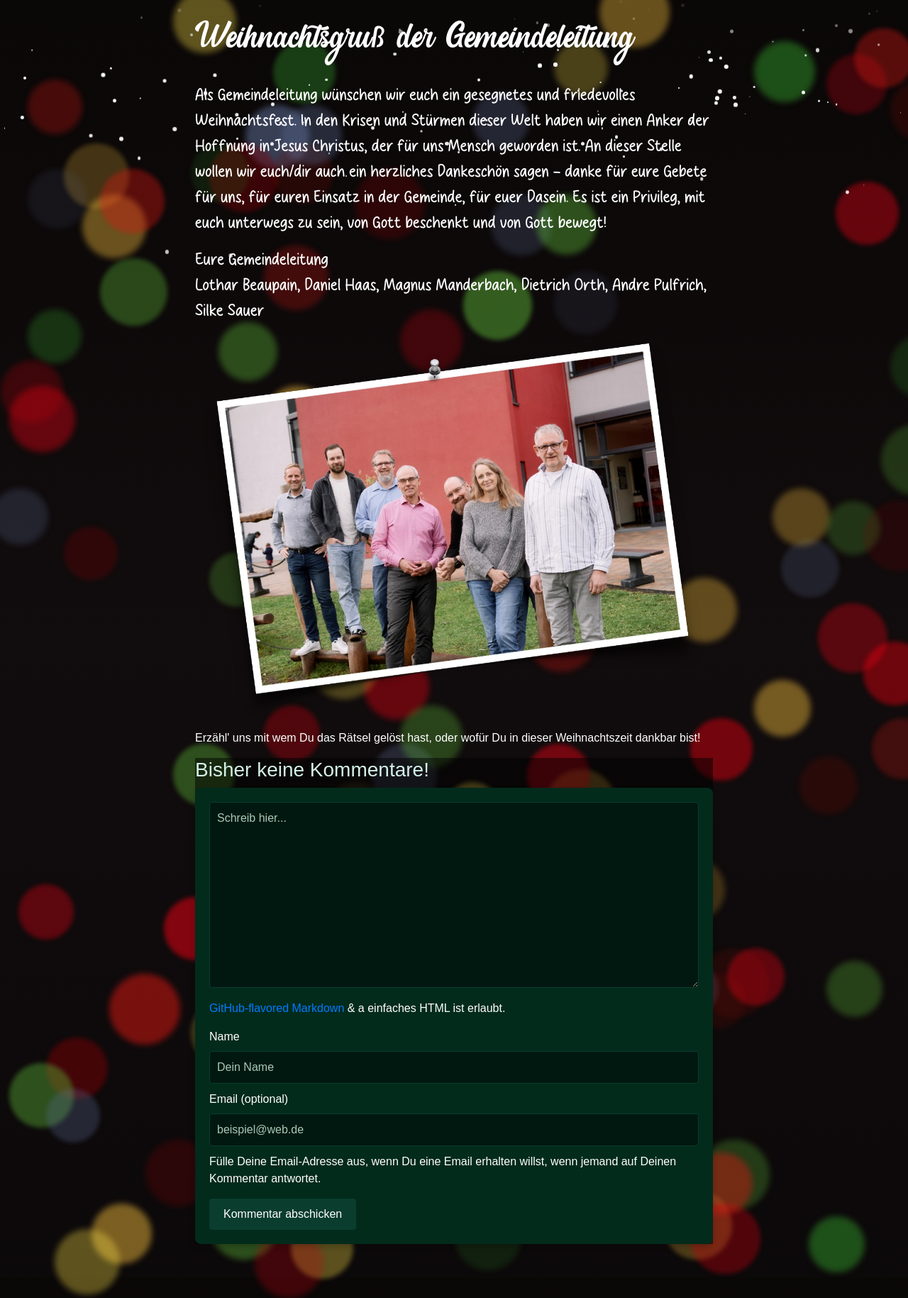
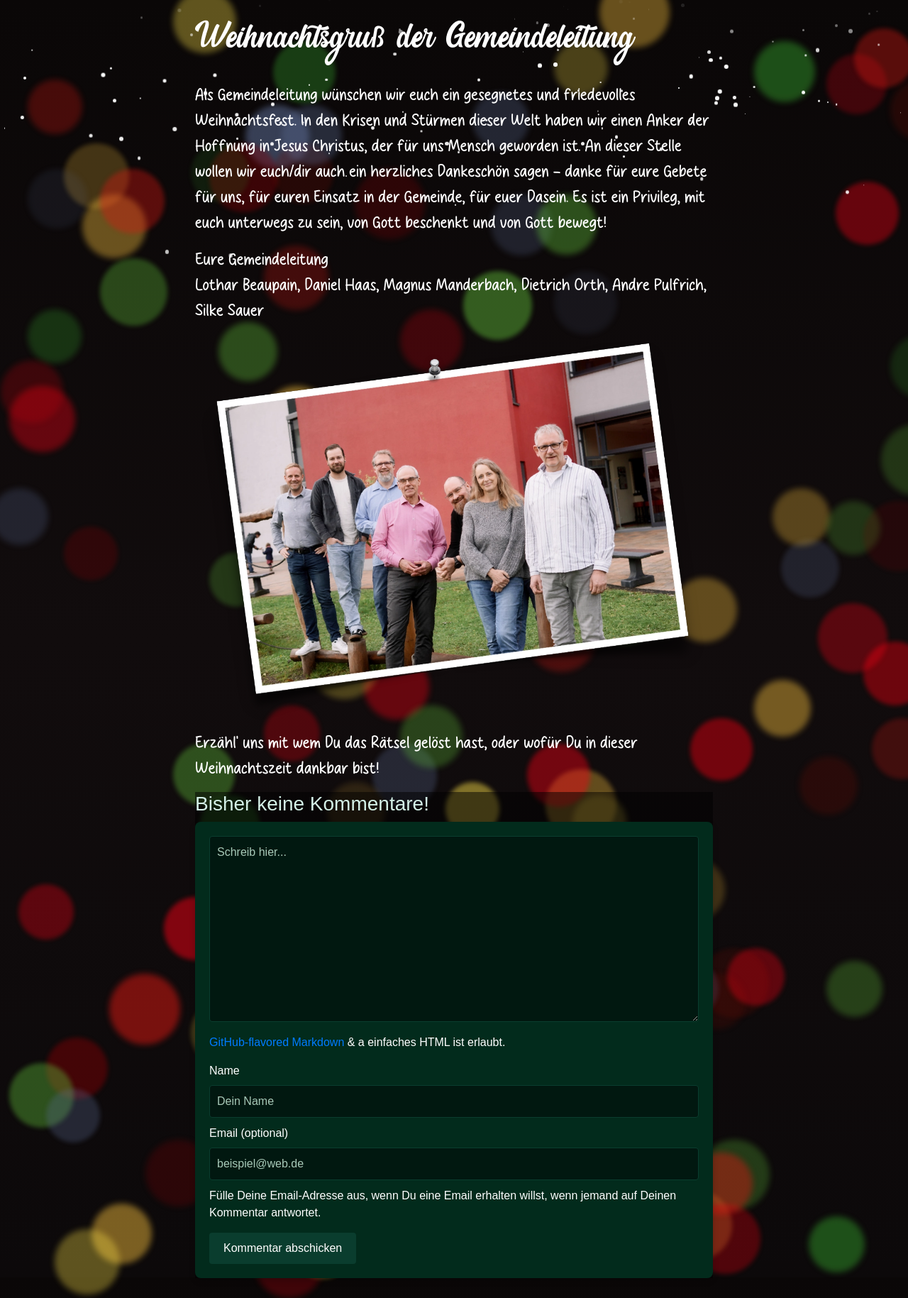
Before and after one commit to Shyru/FeGDillenburgWeihnachtspage24, a Jekyll site: the page built from index.md, in a window 1280 px wide. Shown: the whole page at 71% size. Built offline with Jekyll 4.4.1, drawn with Linux system fonts in a browser that asks for light colours; a style sheet for code colours, icons or effects is not loaded.

Commit message:
Change formatting of comment explanation.

```diff
--- a/_layouts/default.html
+++ b/_layouts/default.html
@@ -171,7 +171,7 @@
             {{ content }}
           </section>
           <img src="assets/GL-Bild.webp" alt=""/>
-          <section>
+          <section class="content">
             <p>Erzähl' uns mit wem Du das Rätsel gelöst hast, oder wofür Du in dieser Weihnachtszeit dankbar bist!</p>
           </section>
           <section>
```
